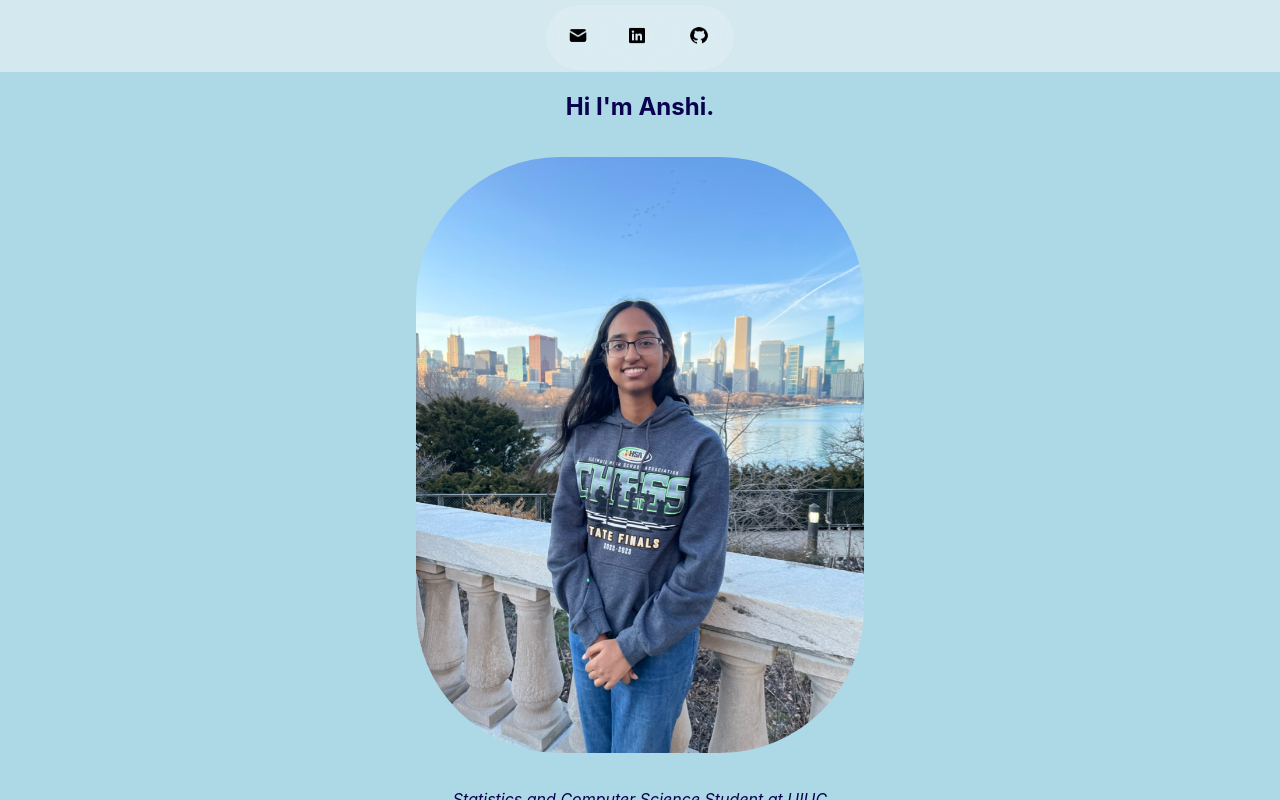
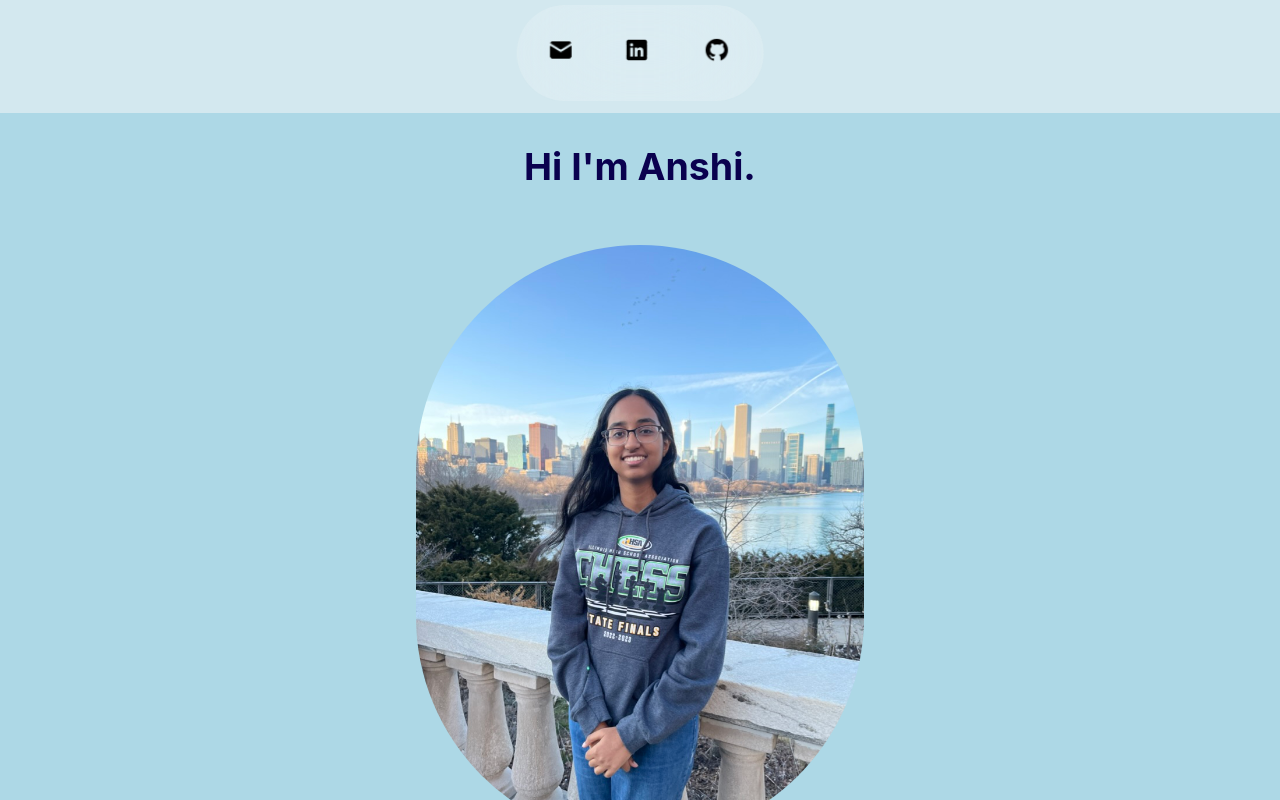
Before and after one commit to anshimathur0325/react-practice, a React (Create React App) app: page / in a window 1280 px wide. Shown: the top 800 px of the page. Built offline with nearby package versions, Linux system fonts and the light colour scheme.

Commit message:
edit font size

```diff
--- a/src/App.css
+++ b/src/App.css
@@ -5,7 +5,7 @@ body{
   text-align:center;
   background-color: lightblue;
   color:#0A014F;
-
+  font-size: 1.25em;
 }
 
 .App-logo {
```
Also changed, not shown: 2 other files (tests, documents, lock files or other folders).
